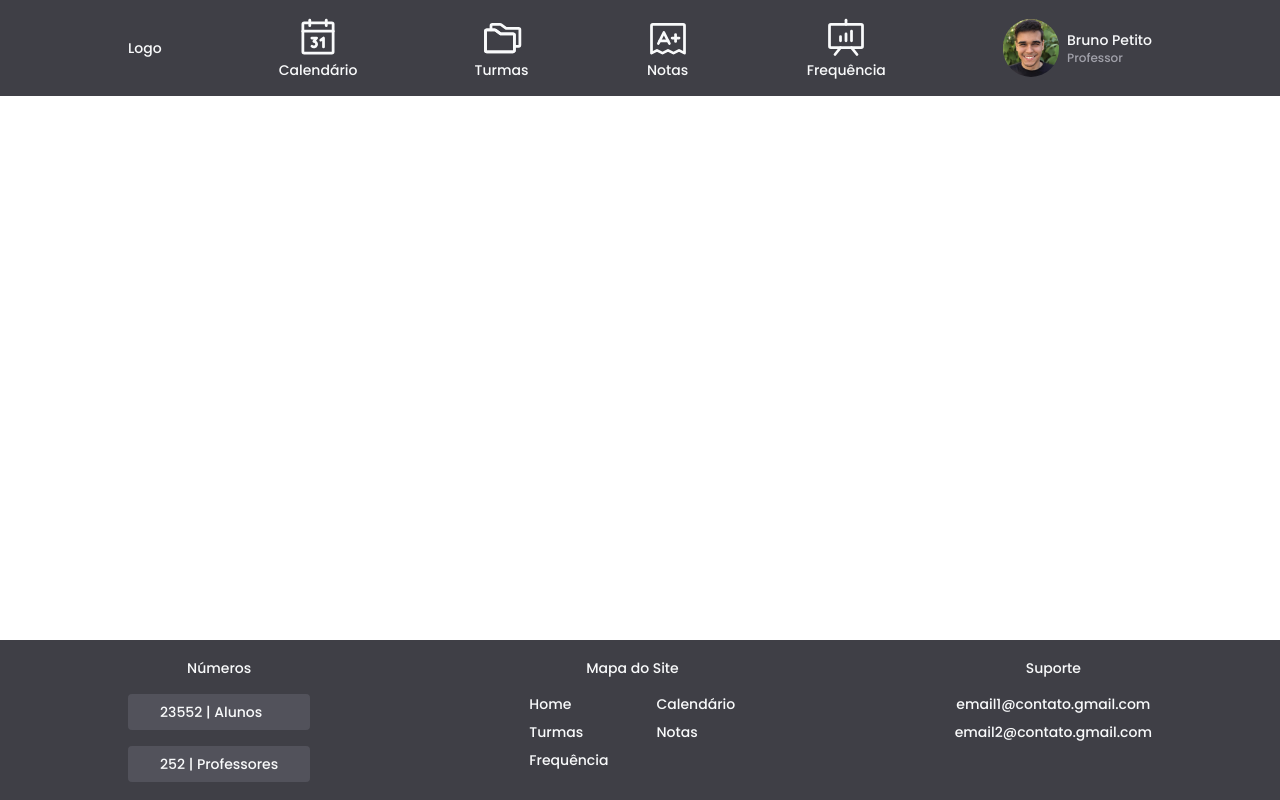
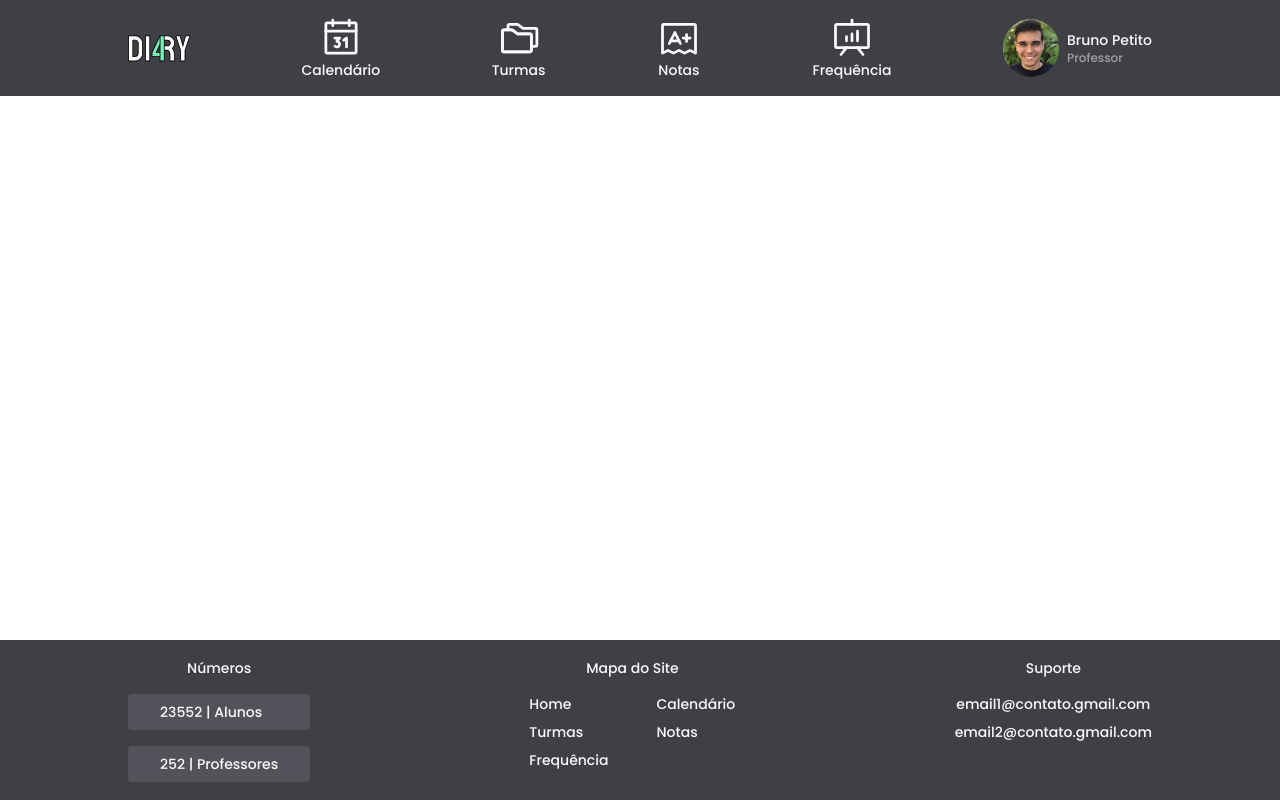
Before and after one commit to brunopetito/Di4ary, a React (Vite) app: page / in a window 1280 px wide. Built offline with nearby package versions, Linux system fonts and the light colour scheme.

Commit message:
adicionando a logo

```diff
--- a/package.json
+++ b/package.json
@@ -15,7 +15,8 @@
     "react": "^18.0.0",
     "react-dom": "^18.0.0",
     "react-router-dom": "^6.3.0",
-    "react-select": "^5.3.2"
+    "react-select": "^5.3.2",
+    "vite-plugin-svgr": "^2.2.0"
   },
   "devDependencies": {
     "@types/react": "^18.0.0",
--- a/src/App.jsx
+++ b/src/App.jsx
@@ -4,6 +4,7 @@ import { client } from './lib/apollo';
 import { ApolloProvider } from '@apollo/client';
 import Header from './Components/Header';
 import Footer from './Components/Footer';
+import React from 'react';
 
 export function App() {
   return (
--- a/src/Components/Header.jsx
+++ b/src/Components/Header.jsx
@@ -1,6 +1,6 @@
 import React from 'react';
 import { NavLink } from 'react-router-dom';
-
+import { ReactComponent as Logo } from '../Assets/Logo.svg';
 import styles from './css/Header.module.css';
 import {
   Exam,
@@ -34,7 +34,9 @@ function Header() {
           sm:px-9
           "
         >
-          <div className="py-2">logo</div>
+          <NavLink to="/home" className="">
+            <Logo />
+          </NavLink>
 
           <button
             className={`${styles.mobileButton} ${
@@ -117,7 +119,7 @@ function Header() {
 
         <div className=" sm:hidden flex w-full items-center text-gray-50 justify-between">
           <NavLink to="/home" className="sm:hidden">
-            Logo
+            <Logo />
           </NavLink>
           <NavLink
             to="/calendario"
--- a/vite.config.js
+++ b/vite.config.js
@@ -1,7 +1,8 @@
-import { defineConfig } from 'vite'
-import react from '@vitejs/plugin-react'
-
+import { defineConfig } from 'vite';
+import react from '@vitejs/plugin-react';
+import svgr from 'vite-plugin-svgr';
 // https://vitejs.dev/config/
 export default defineConfig({
-  plugins: [react()]
-})
+  plugins: [react()],
+  plugins: [svgr()],
+});
```
Also changed, not shown: src/Assets/Logo.svg (added), 1 other file (tests, documents, lock files or other folders).
